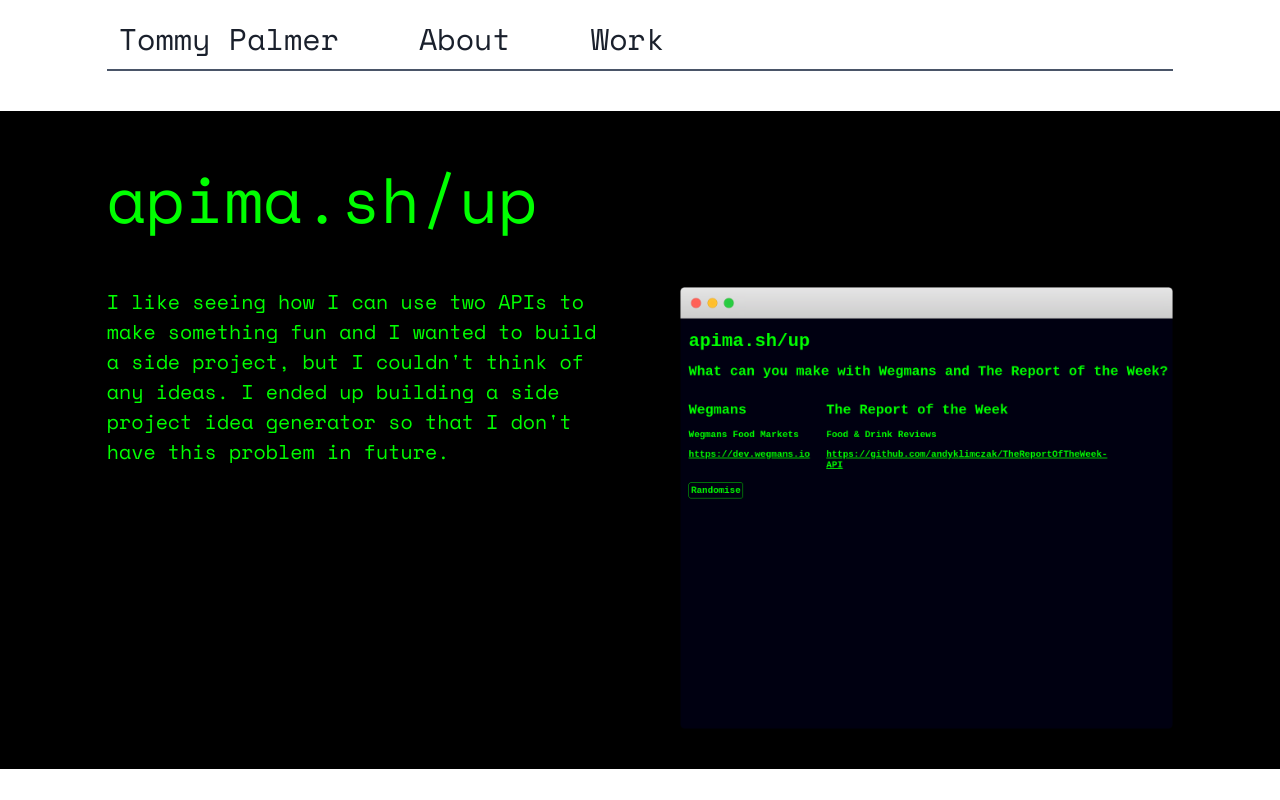
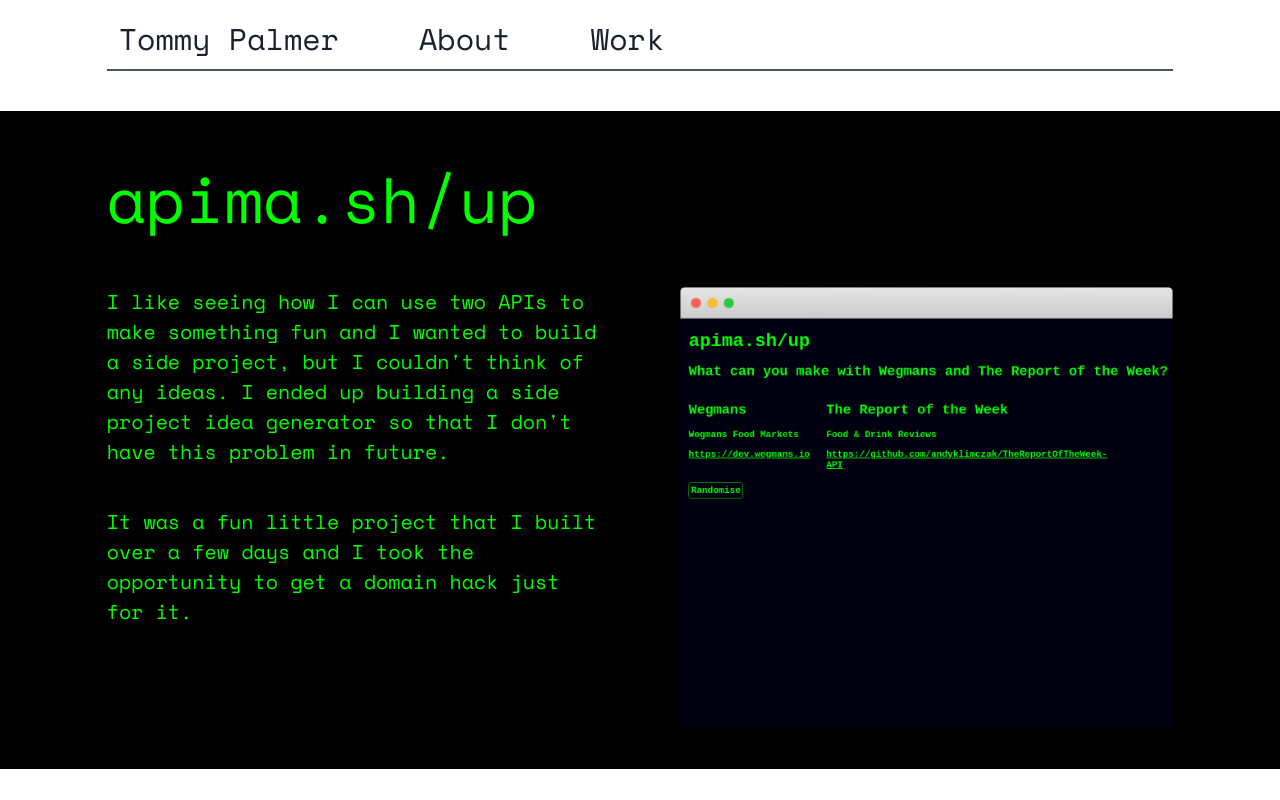
Before and after one commit to tommyp/tommyp.org, a Next.js app: page /work in a window 1280 px wide. Shown: the top 800 px of the page. Built offline with nearby package versions, Linux system fonts and the light colour scheme.

Commit message:
add terminal green text color

```diff
--- a/pages/work.js
+++ b/pages/work.js
@@ -71,9 +71,9 @@ export default class Work extends React.Component {
               <TextBlock>
                 <P>
                   I like seeing how I can use two APIs to make something fun and I wanted to build a side project, but I couldn&apos;t think of any ideas. I ended up building a side project idea generator so that I don&apos;t have this problem in future.
-              </P>
+                </P>
                 <P>
-
+                  It was a fun little project that I built over a few days and I took the opportunity to get a domain hack just for it.
                 </P>
               </TextBlock>
               <Img
--- a/tailwind.config.js
+++ b/tailwind.config.js
@@ -3,6 +3,13 @@ const defaultTheme = require("tailwindcss/defaultTheme");
 
 module.exports = {
   theme: {
+    borderColor: {
+      ...defaultTheme.colors,
+      green: {
+        ...defaultTheme.colors.green,
+        terminal: "#0f0",
+      }
+    },
     fontFamily: {
       // sans: ["Lato", ...defaultTheme.fontFamily.sans],
       mono: ["Space Mono", ...defaultTheme.fontFamily.mono],
```
